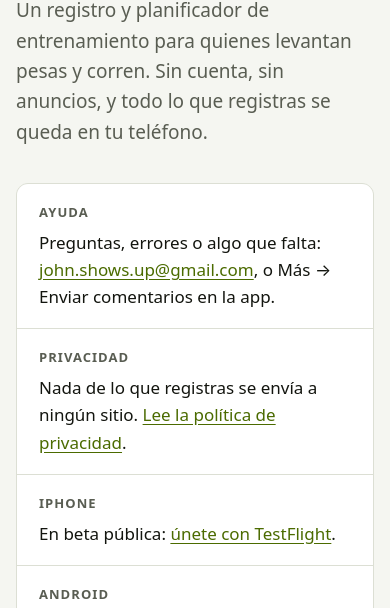
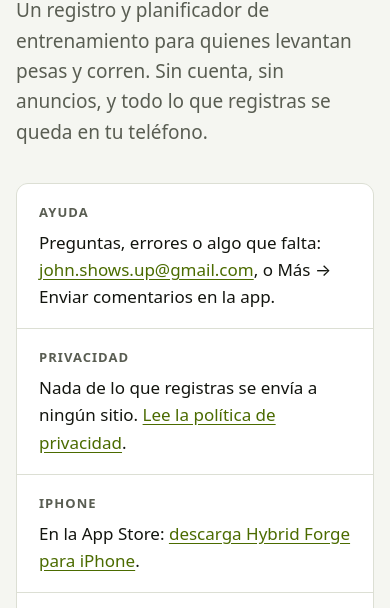
Before and after one commit to 3DLED/hybrid-forge, a plain HTML site: page es/index.html in a window 390 px wide. Shown: the part 183-791 px from the top of the page. Drawn offline with Linux system fonts and the light colour scheme.

Commit message:
The iPhone app is on the App Store: link to it instead of the TestFlight beta
Co-Authored-By: Claude Opus 5.5 <noreply@anthropic.com>

```diff
--- a/es/index.html
+++ b/es/index.html
@@ -127,7 +127,7 @@
     </div>
     <div>
       <h2>iPhone</h2>
-      <p>En beta pública: <a href="https://testflight.apple.com/join/mvV8Smkd">únete con TestFlight</a>.</p>
+      <p>En la App Store: <a href="https://apps.apple.com/app/id6811080451">descarga Hybrid Forge para iPhone</a>.</p>
     </div>
     <div>
       <h2>Android</h2>
```
Also changed, not shown: index.html (+1 -1 lines).
